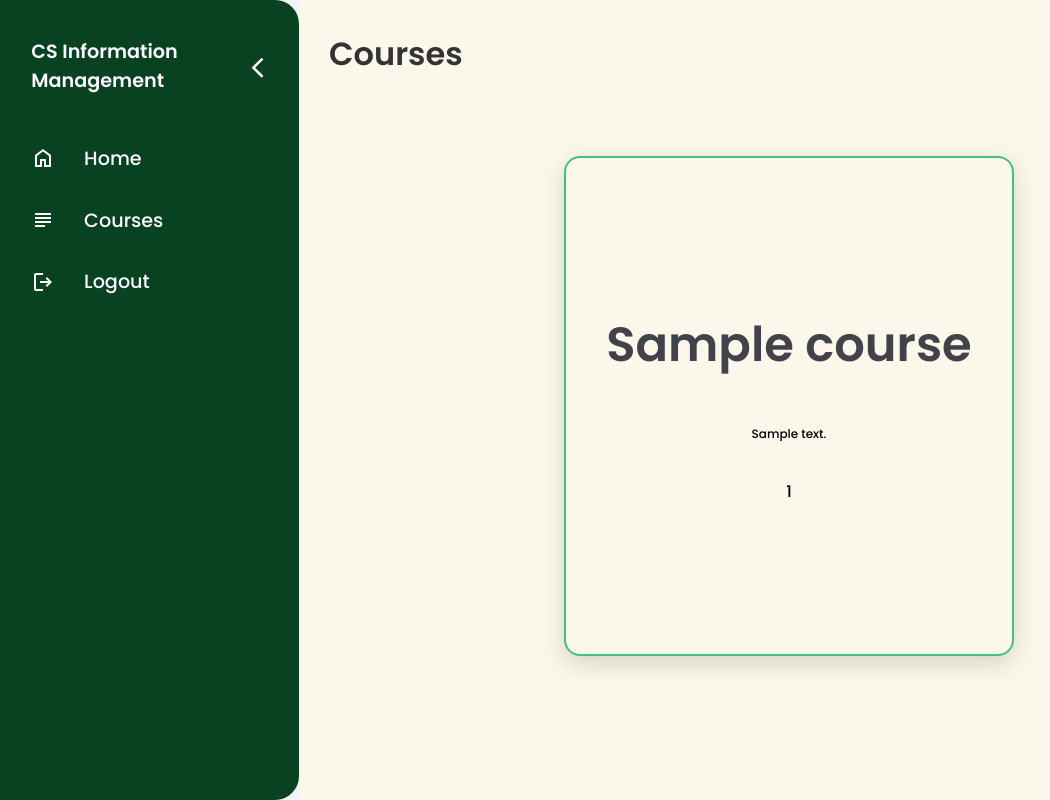
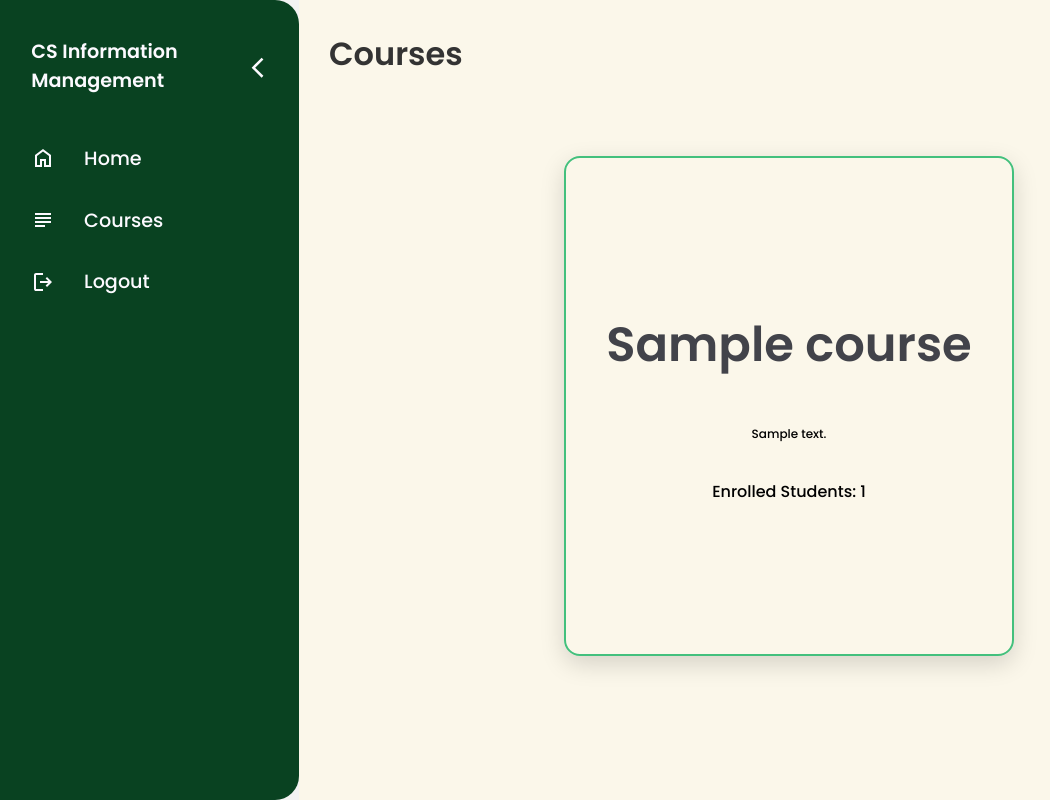
Before and after one commit to Gabrielkaos/CS_IMS, a Django app: page /course_list/ in a window 1280 px wide. Shown: the whole page, without its empty margins (1-1051 px from the left). Run offline with Django 4.2, Linux system fonts and the light colour scheme; tables that the repository leaves empty hold one stand-in row (values such as "Sample post"); some libraries are stand-ins or nearby versions; some web fonts are replaced.

Commit message:
Added info to cards

```diff
--- a/IMS_app/templates/IMS_app/course_list.html
+++ b/IMS_app/templates/IMS_app/course_list.html
@@ -7,7 +7,7 @@
     <div class="card-container">
       <span class="card-title"><h1>{{ course.name }}</h1></span>
       <span class="card-discription">{{ course.description }}</span>
-      <span>{{ course.students.count }}</span>
+      <span>Enrolled Students: {{ course.students.count }}</span>
     </div>
     {% endfor %}
 </div>
```
